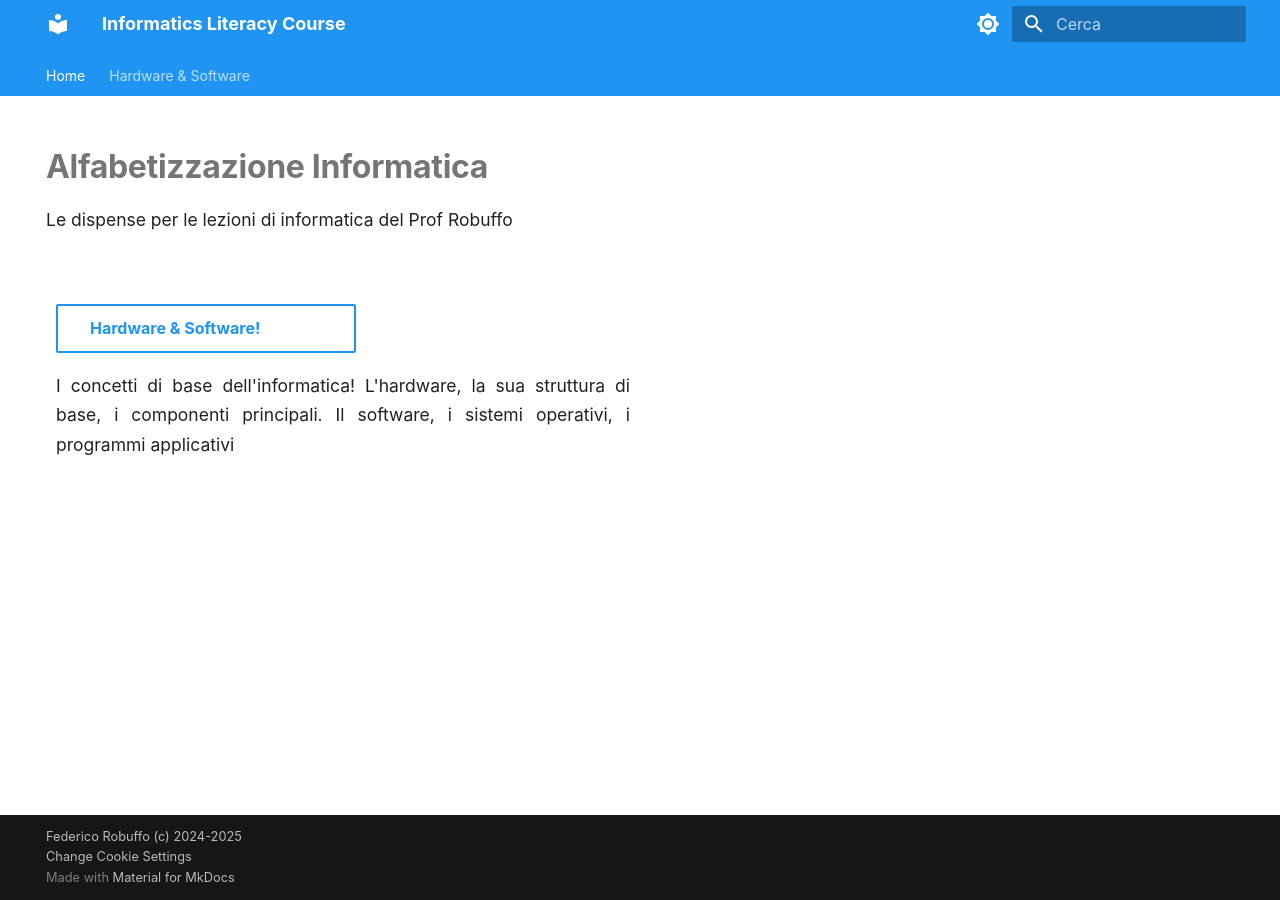
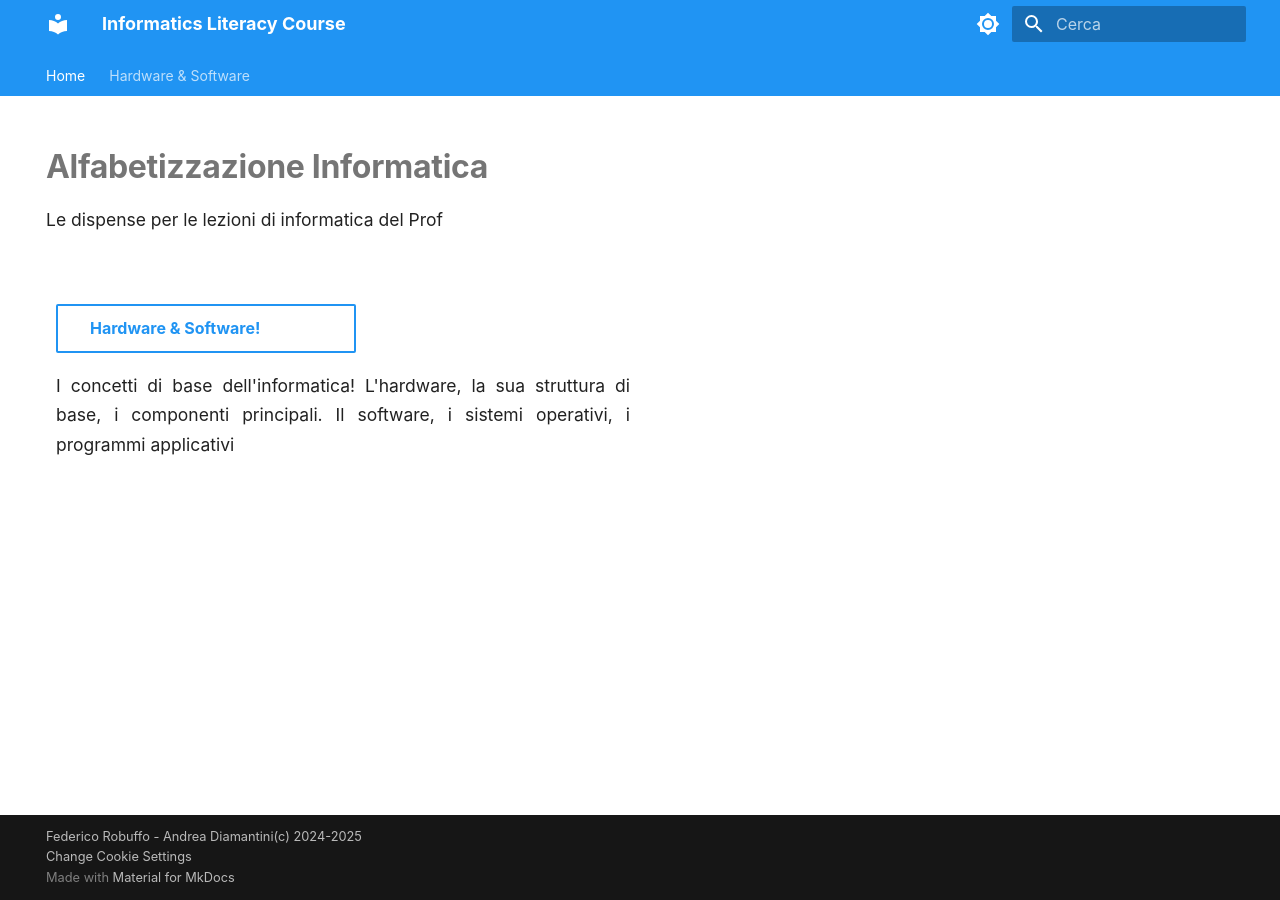
Before and after one commit to Federob/infohandouts, an MkDocs documentation site: the page built from docs/index.md, in a window 1280 px wide. Built offline with MkDocs 1.6.1 and Material for MkDocs 9.7.7, drawn with Linux system fonts in a browser that asks for light colours.

Commit message:
fix author

```diff
--- a/docs/index.md
+++ b/docs/index.md
@@ -17,7 +17,7 @@ hide:
 <section class="">
 
 <h1 style="font-weight:bold;margin:0px">Alfabetizzazione Informatica</h1>
-<p>Le dispense per le lezioni di informatica del Prof Robuffo</p>
+<p>Le dispense per le lezioni di informatica del Prof</p>
 
 <br>
 <br>
--- a/mkdocs.yml
+++ b/mkdocs.yml
@@ -2,7 +2,7 @@ site_name: Informatics Literacy Course
 site_author: Federico Robuffo
 
 copyright: >
-    Federico Robuffo (c) 2024-2025<br>
+    Federico Robuffo - Andrea Diamantini(c) 2024-2025<br>
     <a href="#__consent">Change Cookie Settings</a>
 
 # ----------------------------------------------------
```
